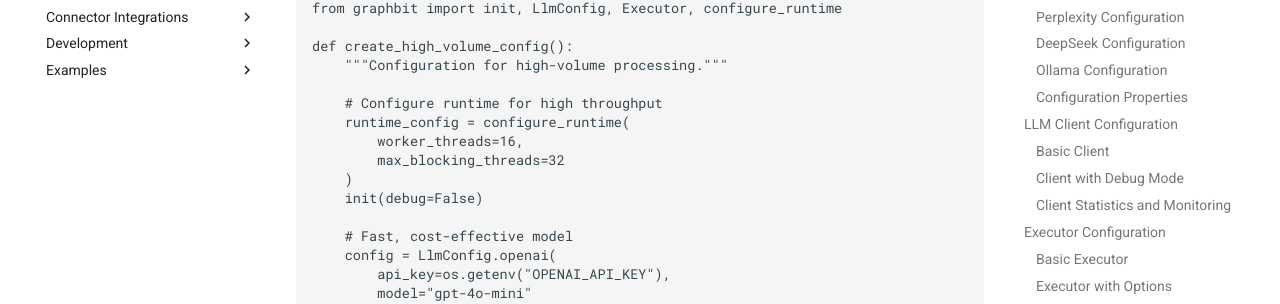
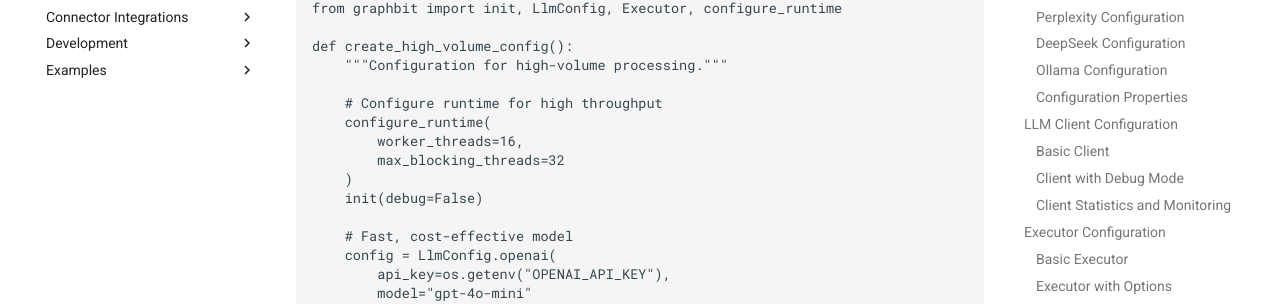
Before and after one commit to yeahia-sarker/graphbit, an MkDocs documentation site: the page built from docs/api-reference/configuration.md, in a window 1280 px wide and 900 px high, scrolled down 8831 px. Shown: the part 280-584 px from the top of the window. Built offline with MkDocs 1.6.1 and Material for MkDocs 9.7.7, drawn with Linux system fonts in a browser that asks for light colours; some of the changed text lies outside the part shown.

Commit message:
Updated configuration.md

```diff
--- a/docs/api-reference/configuration.md
+++ b/docs/api-reference/configuration.md
@@ -34,7 +34,7 @@
 from graphbit import configure_runtime, init
 
 # Configure runtime (call before init)
-runtime_config = configure_runtime(
+configure_runtime(
     worker_threads=8,          # Number of worker threads
     max_blocking_threads=16,   # Maximum blocking threads
     thread_stack_size_mb=8     # Thread stack size in MB
@@ -460,7 +460,7 @@
     """Configuration for high-volume processing."""
 
     # Configure runtime for high throughput
-    runtime_config = configure_runtime(
+    configure_runtime(
         worker_threads=16,
         max_blocking_threads=32
     )
```
